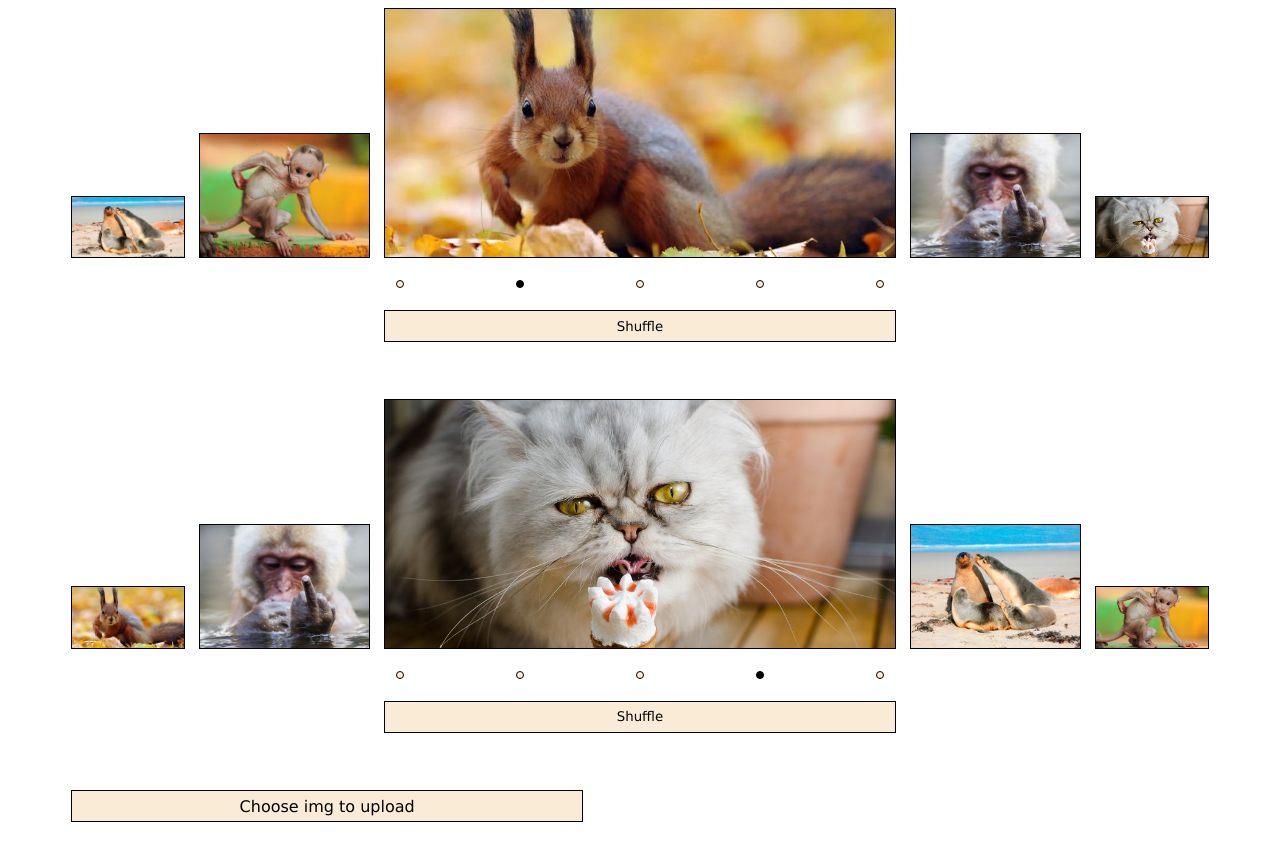
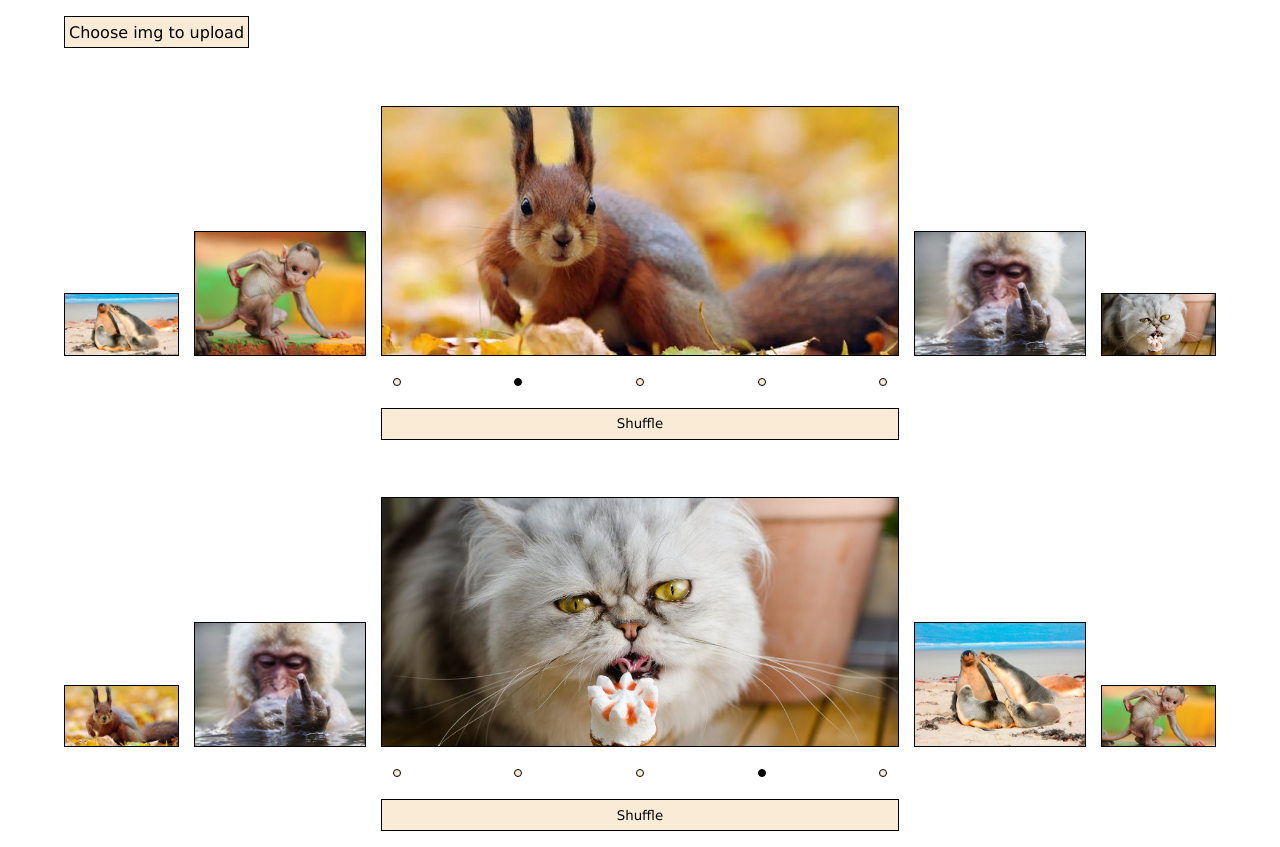
Before and after one commit to Shayol/slider-vue, a Vue app: page / in a window 1280 px wide. Built offline with nearby package versions, Linux system fonts and the light colour scheme.

Commit message:
add css to posidtion

```diff
--- a/src/App.vue
+++ b/src/App.vue
@@ -1,14 +1,14 @@
 <template>
   <div id="app" class="container">
+    <form class="upload" method="post" enctype="multipart/form-data">
+        <div>
+            <label class="upload__label" for="img-upload">Choose img to upload</label>
+            <input ref="upload" @change="uploadImg" type="file" id="img-upload" class="upload__field" name="img" accept=".jpg, .jpeg, .png">
+        </div>
+    </form>
     <Slider :imgs="imgs" direction="left"/>
     <Slider :imgs="imgs" direction="right"/>
 
-    <form class="upload" method="post" enctype="multipart/form-data">
-        <div>
-            <label class="upload__label" for="img-upload">Choose img to upload</label>
-            <input ref="upload" type="file" id="img-upload" class="upload__field" name="img" accept=".jpg, .jpeg, .png">
-        </div>
-    </form>
   </div>
 
 </template>
@@ -33,9 +33,10 @@ export default {
     Slider
   },
   methods: {
-    // uploadImg() {
-    //   this.$refs.upload.click();
-    // }
+    uploadImg(e) {
+      let src = window.URL.createObjectURL(e.target.files[0]);
+      this.imgs.push(src);
+    }
   }
 };
 </script>
@@ -43,8 +44,7 @@ export default {
 <style lang="scss">
 .upload {
   position: relative;
-  margin-left: auto;
-  margin-right: auto;
+  display: block;
 
   &__label {
     background-color: antiquewhite;
@@ -54,6 +54,8 @@ export default {
     width: 100%;
     line-height: 32px;
     text-align: center;
+    padding-left: 4px;
+    padding-right: 4px;
   }
   &__field {
     visibility: hidden;
@@ -62,7 +64,8 @@ export default {
   }
   @media (min-width: $tablet) {
     &__label {
-      width: 45%;
+      width: auto;
+      display: inline-block;
     }
   }
 }
--- a/src/assets/scss/_common.scss
+++ b/src/assets/scss/_common.scss
@@ -6,12 +6,14 @@
 
 html {
     height: 100vh;
+    margin: 0;
+    padding: 0;
 }
 
 body {
     min-height: 100vh;
-    display: flex;
-    align-items: center;
     justify-content: center;
     font-family: Verdana, Geneva, Tahoma, sans-serif;
+    margin: 0;
+    padding: 0;
 }
--- a/src/assets/scss/_container.scss
+++ b/src/assets/scss/_container.scss
@@ -1,4 +1,12 @@
 .container {
     width: 90%;
     max-width: 1200px;
+    padding-top: 16px;
+    padding-bottom: 16px;
+    margin-left: auto;
+    margin-right: auto;
+    min-height: 100vh;
+    display: flex;
+    flex-direction: column;
+    justify-content: space-evenly;
 }
--- a/src/components/Slider.vue
+++ b/src/components/Slider.vue
@@ -139,7 +139,7 @@ export default {
 <!-- Add "scoped" attribute to limit CSS to this component only -->
 <style lang="scss">
 .slider {
-  margin-bottom: 10%;
+  margin-top: 10%;
   &__content {
     display: flex;
     justify-content: space-between;
@@ -188,7 +188,7 @@ export default {
 }
 @media (min-width: $tablet) {
   .slider {
-    margin-bottom: 5%;
+    margin-top: 5%;
     &__content {
       height: 20vw;
       max-height: 250px;
```
